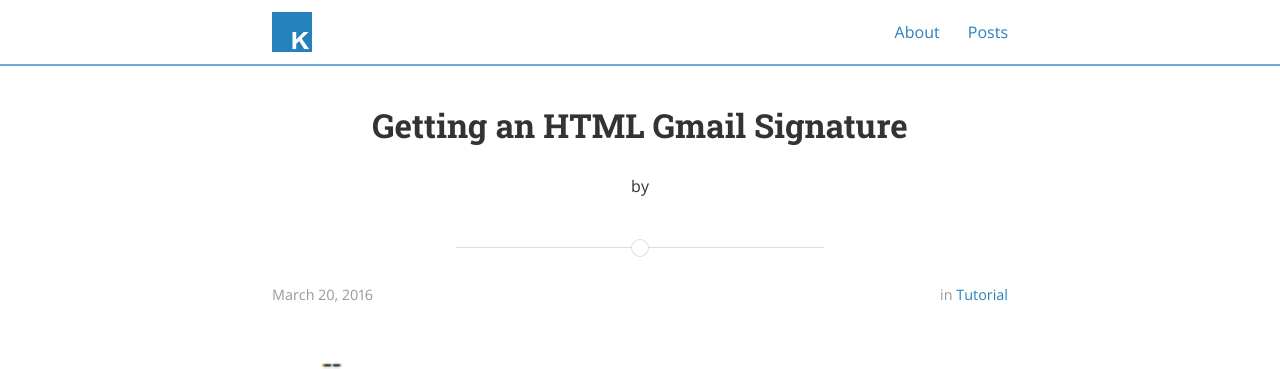
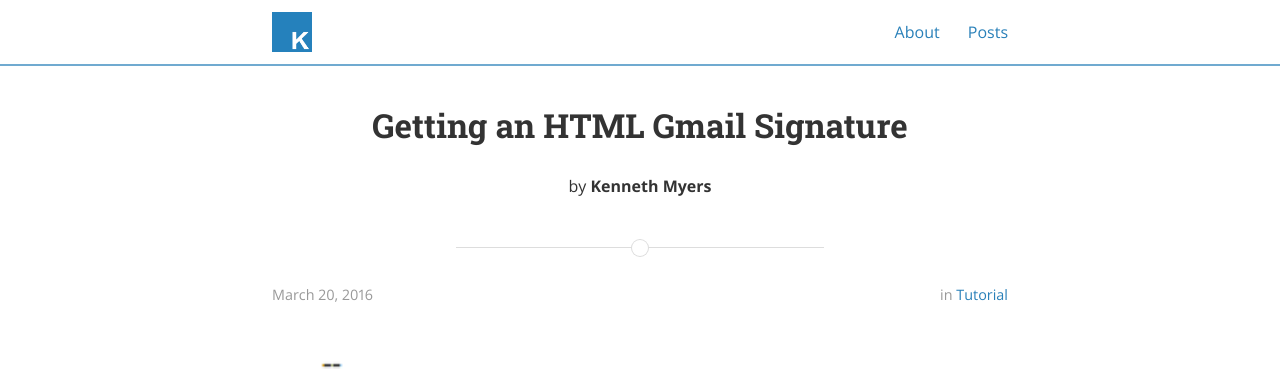
Before and after one commit to kennethjmyers/kennethjmyers.github.io, a Jekyll site: the page built from _posts/2016-03-20-gmail-html-signature.md, in a window 1280 px wide. Shown: the top 369 px of the page. Built offline with Jekyll 4.4.1, drawn with Linux system fonts in a browser that asks for light colours; nearby versions of some CDN libraries; comment, search, counter and statistics services are not loaded; a style sheet for code colours, icons or effects is not loaded.

Commit message:
added author

```diff
--- a/_posts/2016-03-20-gmail-html-signature.md
+++ b/_posts/2016-03-20-gmail-html-signature.md
@@ -1,6 +1,7 @@
 ---
 layout: post
 title: "Getting an HTML Gmail Signature"
+author: Kenneth Myers
 description:
 headline:
 modified: 2016-03-20
```
